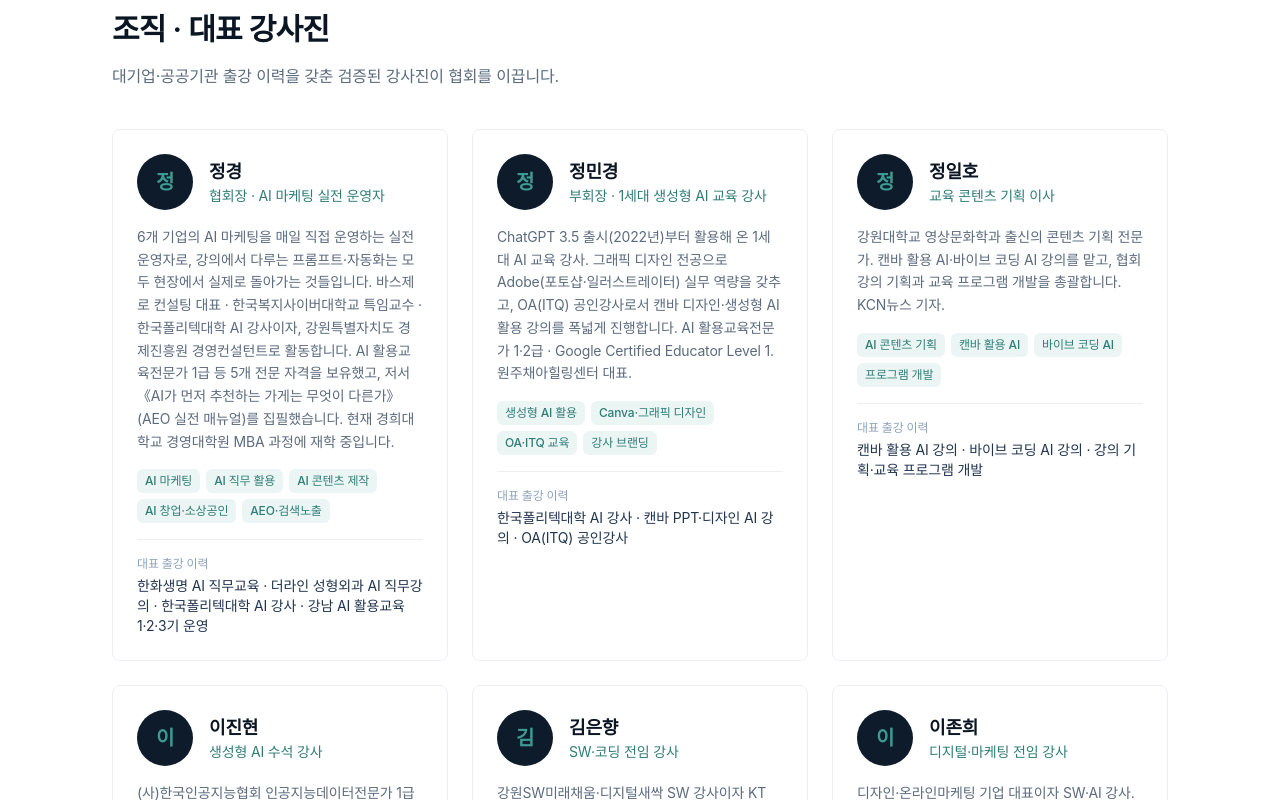
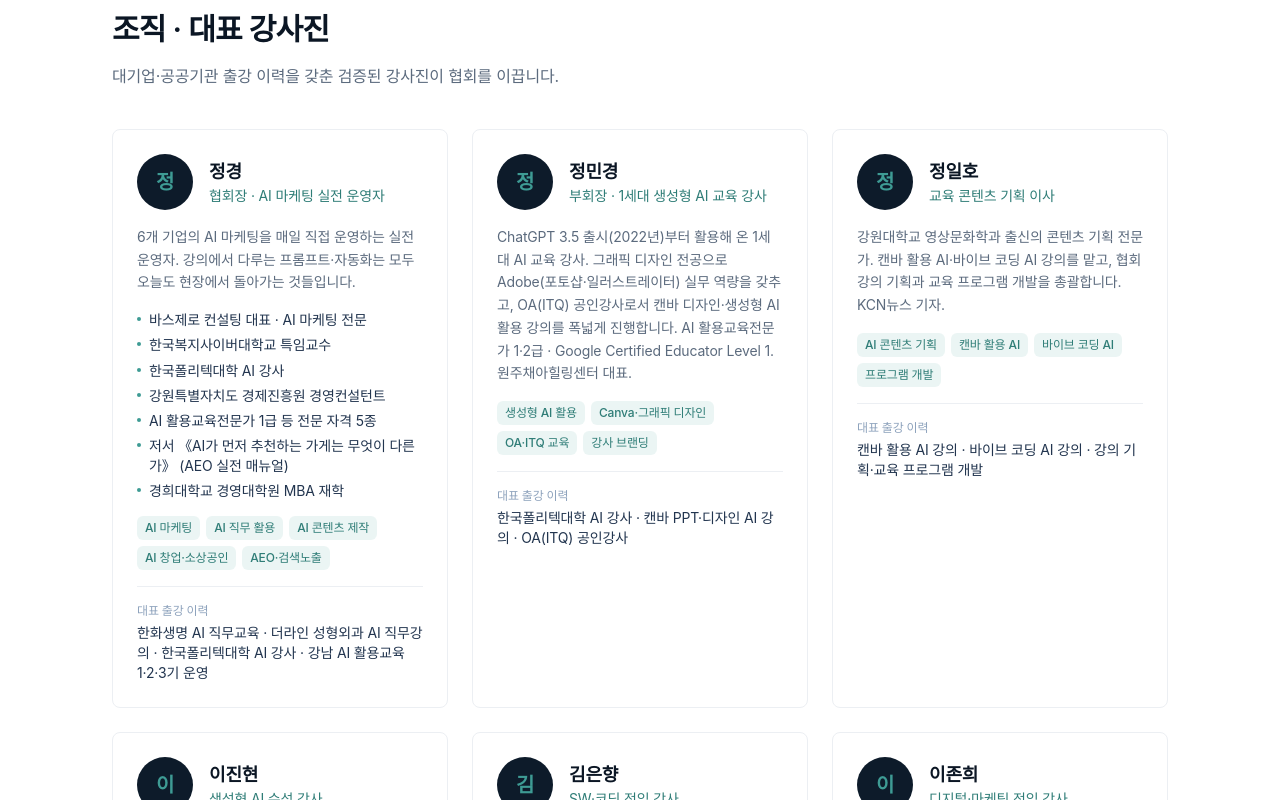
Before and after one commit to chaeavivi/kaill, a Next.js app: page /about in a window 1280 px wide. Shown: the part 1360-2160 px from the top of the page. Built offline with nearby package versions, Linux system fonts and the light colour scheme; a web font is replaced by a local one.

Commit message:
협회장 프로필 불릿 목록(highlights)으로 정리 + 카드에 highlights 렌더
Co-Authored-By: Claude Opus 4.8 <noreply@anthropic.com>
Claude-Session: https://claude.ai/code/session_01Ko9bVh8mVVuwBgBGDWgJVB

```diff
--- a/src/components/InstructorCard.tsx
+++ b/src/components/InstructorCard.tsx
@@ -20,6 +20,17 @@ export default function InstructorCard({ instructor }: { instructor: Instructor
 
       <p className="mt-4 text-sm leading-relaxed text-navy-500">{instructor.bio}</p>
 
+      {instructor.highlights && instructor.highlights.length > 0 && (
+        <ul className="mt-4 space-y-1.5">
+          {instructor.highlights.map((h) => (
+            <li key={h} className="flex gap-2 text-sm leading-snug text-navy-700">
+              <span className="mt-[7px] h-1 w-1 shrink-0 rounded-full bg-accent" aria-hidden />
+              <span>{h}</span>
+            </li>
+          ))}
+        </ul>
+      )}
+
       <div className="mt-4 flex flex-wrap gap-1.5">
         {instructor.expertise.map((e) => (
           <span key={e} className="rounded-md bg-accent/10 px-2 py-1 text-xs font-medium text-accent-dark">
--- a/src/data/instructors.ts
+++ b/src/data/instructors.ts
@@ -4,6 +4,7 @@ export type Instructor = {
   role: string; // 직책/구분
   expertise: string[]; // 전문 분야
   bio: string; // 한 줄 소개
+  highlights?: string[]; // 핵심 이력·자격 (불릿 목록으로 표시)
   records: string[]; // 대표 출강/실적
   // 프로필 이미지 경로 (public/) — 없으면 이니셜 아바타로 대체
   photo?: string;
@@ -14,7 +15,16 @@ export const instructors: Instructor[] = [
     name: '정경',
     role: '협회장 · AI 마케팅 실전 운영자',
     expertise: ['AI 마케팅', 'AI 직무 활용', 'AI 콘텐츠 제작', 'AI 창업·소상공인', 'AEO·검색노출'],
-    bio: '6개 기업의 AI 마케팅을 매일 직접 운영하는 실전 운영자로, 강의에서 다루는 프롬프트·자동화는 모두 현장에서 실제로 돌아가는 것들입니다. 바스제로 컨설팅 대표 · 한국복지사이버대학교 특임교수 · 한국폴리텍대학 AI 강사이자, 강원특별자치도 경제진흥원 경영컨설턴트로 활동합니다. AI 활용교육전문가 1급 등 5개 전문 자격을 보유했고, 저서 《AI가 먼저 추천하는 가게는 무엇이 다른가》(AEO 실전 매뉴얼)를 집필했습니다. 현재 경희대학교 경영대학원 MBA 과정에 재학 중입니다.',
+    bio: '6개 기업의 AI 마케팅을 매일 직접 운영하는 실전 운영자. 강의에서 다루는 프롬프트·자동화는 모두 오늘도 현장에서 돌아가는 것들입니다.',
+    highlights: [
+      '바스제로 컨설팅 대표 · AI 마케팅 전문',
+      '한국복지사이버대학교 특임교수',
+      '한국폴리텍대학 AI 강사',
+      '강원특별자치도 경제진흥원 경영컨설턴트',
+      'AI 활용교육전문가 1급 등 전문 자격 5종',
+      '저서 《AI가 먼저 추천하는 가게는 무엇이 다른가》 (AEO 실전 매뉴얼)',
+      '경희대학교 경영대학원 MBA 재학',
+    ],
     records: ['한화생명 AI 직무교육', '더라인 성형외과 AI 직무강의', '한국폴리텍대학 AI 강사', '강남 AI 활용교육 1·2·3기 운영'],
   },
   {
```
